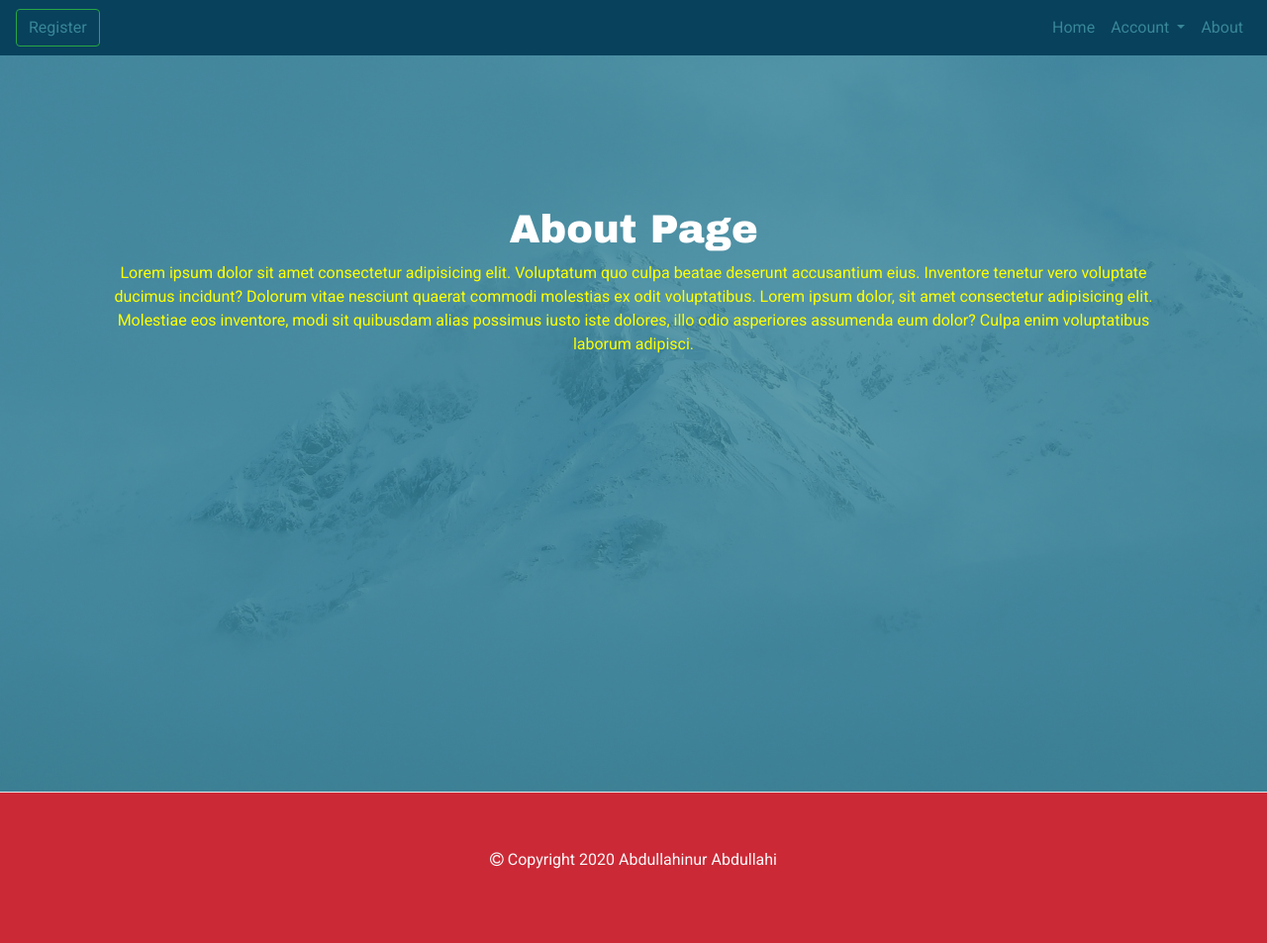
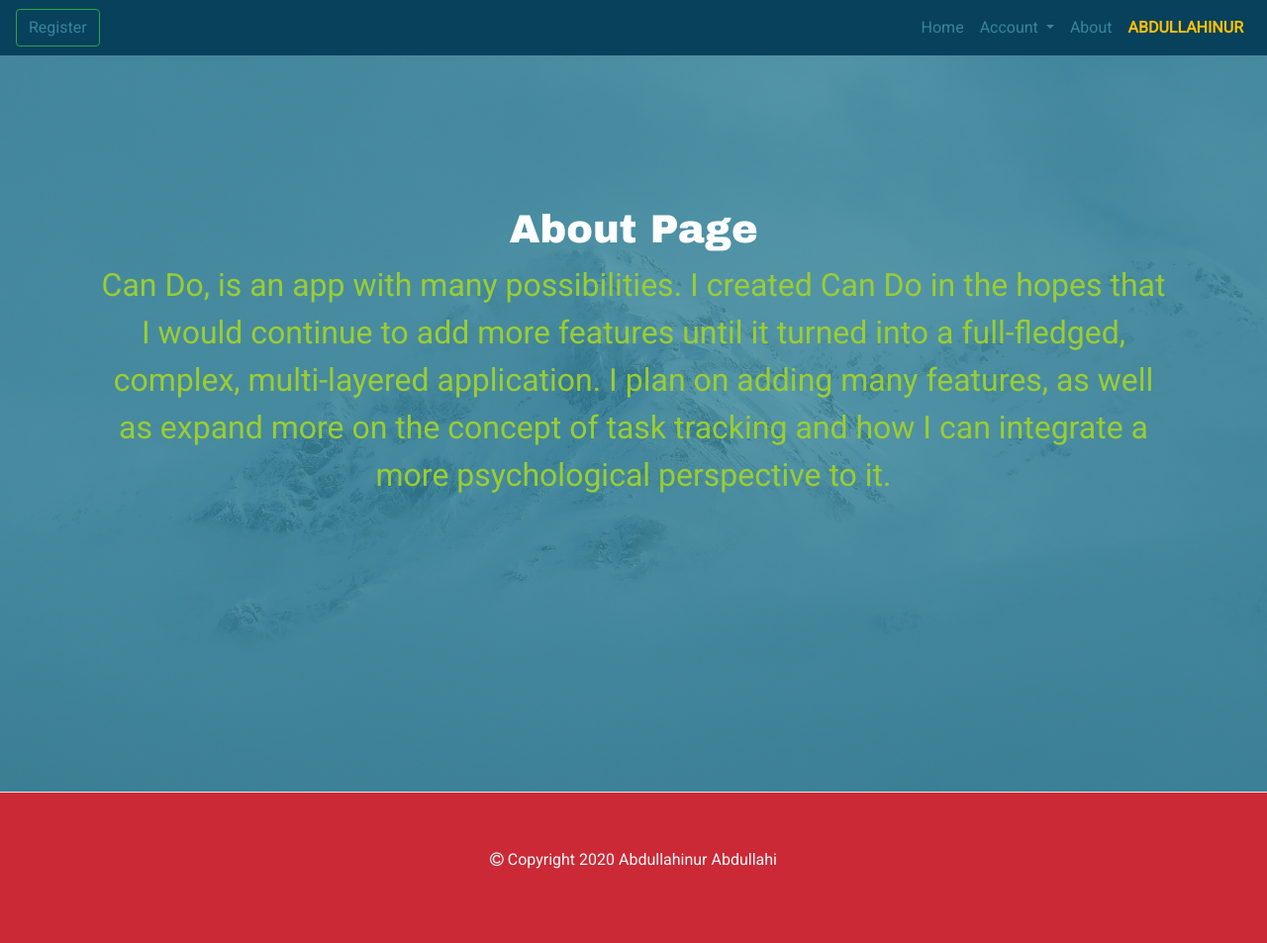
Before and after one commit to SandyAbdullahi/django-todo, a Django app: page /about/ in a window 1280 px wide. Shown: the whole page at 99% size. Run offline with Django 3.2, Linux system fonts and the light colour scheme; parts of the project's set-up code (start-up, migrations or seed data) failed here and were passed over; some libraries are stand-ins or nearby versions.

Commit message:
add some content to about, also change margin bottom for list cards

```diff
--- a/static/css/styles.css
+++ b/static/css/styles.css
@@ -49,7 +49,7 @@ base colors:
 
 
 .my-nav-style a {
-    color: #388697 !important;
+    color: #388697;
 }
 
 .my-nav-style a:hover {
@@ -190,7 +190,7 @@ base colors:
     background-color: #388697d1;
     min-height: 100vh;
     padding-top: 10rem;
-    color: yellow;
+    color: yellowgreen;
 }
 
 .about h1 {
@@ -435,13 +435,22 @@ a {
     .landing .content {
         padding-top: 20rem;
     }
+    .about .content p {
+        font-size: 1.2rem;
+    }
+
 }
 
 @media (min-width: 992px) {
     .landing .content {
         padding-top: 30rem;
     }
+
+    .about .content p {
+        font-size: 2rem;
+    }
 }
+
 
 @media (min-width: 1200px) {
     .landing .content {
--- a/templates/base.html
+++ b/templates/base.html
@@ -2,13 +2,21 @@
 {% load bootstrap4 %}
 <!doctype html>
 <html lang="en">
+
 <head>
-    {% if title %}
-        <title>Welcome to my django Todo App {{ title }}</title>
-    {% else %}
-        <title>Welcome to my django Todo App</title>
-    {% endif %}
+
+  <title>Can Do</title>
+
+
+
   <!-- Required meta tags -->
+  <meta name="title" content="Ab ToDo">
+  <meta name="description" content="A simple to do app that was made using the django framework.">
+  <meta name="keywords" content="Ab Todo, Abdullahinur Abdullahi, Abdullahi, Abdullahinur, todo">
+  <meta name="robots" content="index, follow">
+  <meta http-equiv="Content-Type" content="text/html; charset=utf-8">
+  <meta name="language" content="English">
+
   <meta charset="utf-8">
   <meta name="viewport" content="width=device-width, initial-scale=1, shrink-to-fit=no">
   <link rel="shortcut icon" href="{% static "favicon/favicon.ico" %}" type="image/x-icon">
@@ -22,6 +30,7 @@
 
 
 </head>
+
 <body>
   {% include "includes/navbar.html" %}
   <div class="site">
@@ -38,8 +47,12 @@
   {% block scripts %}
   <!-- Optional JavaScript -->
   <!-- jQuery first, then Popper.js, then Bootstrap JS -->
-    <script src="https://code.jquery.com/jquery-3.3.1.slim.min.js" integrity="sha384-q8i/X+965DzO0rT7abK41JStQIAqVgRVzpbzo5smXKp4YfRvH+8abtTE1Pi6jizo" crossorigin="anonymous"></script>
-    <script src="https://cdnjs.cloudflare.com/ajax/libs/popper.js/1.14.7/umd/popper.min.js" integrity="sha384-UO2eT0CpHqdSJQ6hJty5KVphtPhzWj9WO1clHTMGa3JDZwrnQq4sF86dIHNDz0W1" crossorigin="anonymous"></script>
+  <script src="https://code.jquery.com/jquery-3.3.1.slim.min.js"
+    integrity="sha384-q8i/X+965DzO0rT7abK41JStQIAqVgRVzpbzo5smXKp4YfRvH+8abtTE1Pi6jizo" crossorigin="anonymous">
+  </script>
+  <script src="https://cdnjs.cloudflare.com/ajax/libs/popper.js/1.14.7/umd/popper.min.js"
+    integrity="sha384-UO2eT0CpHqdSJQ6hJty5KVphtPhzWj9WO1clHTMGa3JDZwrnQq4sF86dIHNDz0W1" crossorigin="anonymous">
+  </script>
   {% bootstrap_javascript %}
 
 
@@ -47,4 +60,5 @@
 
 
 </body>
+
 </html>
--- a/templates/includes/navbar.html
+++ b/templates/includes/navbar.html
@@ -35,8 +35,6 @@
         {% endif %}
 
 
-          <div class="dropdown-divider"></div>
-          <a class="dropdown-item" href="https://abdullahinur.online/">ABDULLAHINUR</a>
 
 
 
@@ -47,6 +45,9 @@
       <li class="nav-item">
         <a class="nav-link" href="{% url 'about' %}">About</a>
       </li>
+      <li class="nav-item">
+        <a class="nav-link font-weight-bold text-warning" href="https://abdullahinur.online/">ABDULLAHINUR</a>
+      </li>
     </ul>
 
   </div>
--- a/templates/pages/about.html
+++ b/templates/pages/about.html
@@ -7,7 +7,7 @@
     <div class="container text-center">
             <div class="container-fluid mt-5">
                 <h1>About Page</h1>
-                <p>Lorem ipsum dolor sit amet consectetur adipisicing elit. Voluptatum quo culpa beatae deserunt accusantium eius. Inventore tenetur vero voluptate ducimus incidunt? Dolorum vitae nesciunt quaerat commodi molestias ex odit voluptatibus. Lorem ipsum dolor, sit amet consectetur adipisicing elit. Molestiae eos inventore, modi sit quibusdam alias possimus iusto iste dolores, illo odio asperiores assumenda eum dolor? Culpa enim voluptatibus laborum adipisci.</p>
+                <p>Can Do, is an app with many possibilities. I created Can Do in the hopes that I would continue to add more features until it turned into a full-fledged, complex, multi-layered application. I plan on adding many features, as well as expand more on the concept of task tracking and how I can integrate a more psychological perspective to it.</p>
             </div>
 
     </div>
--- a/templates/pages/dashboard.html
+++ b/templates/pages/dashboard.html
@@ -47,7 +47,7 @@
 
                         {% for list in user.list_set.all %}
 
-                        <div class="list-group">
+                        <div class="list-group mb-2">
                             <a href="update_list/{{list.id}}" class="list-group-item list-group-item-action bg-info">
                               <div class="text-white d-flex w-100 justify-content-between">
                                 <h5 class="mb-1">{{ list.list_name }}</h5>
--- a/templates/pages/landing.html
+++ b/templates/pages/landing.html
@@ -6,7 +6,7 @@
 
     <div class="content text-center">
         <div class="container-fluid">
-            <h1>Ab ToDo</h1>
+            <h1 class="text-danger">Can Do</h1>
             <hr class="w-50 mx-auto">
         </div>
         <div class="container">
```
Lines whose indentation alone changed are shown as unchanged.
